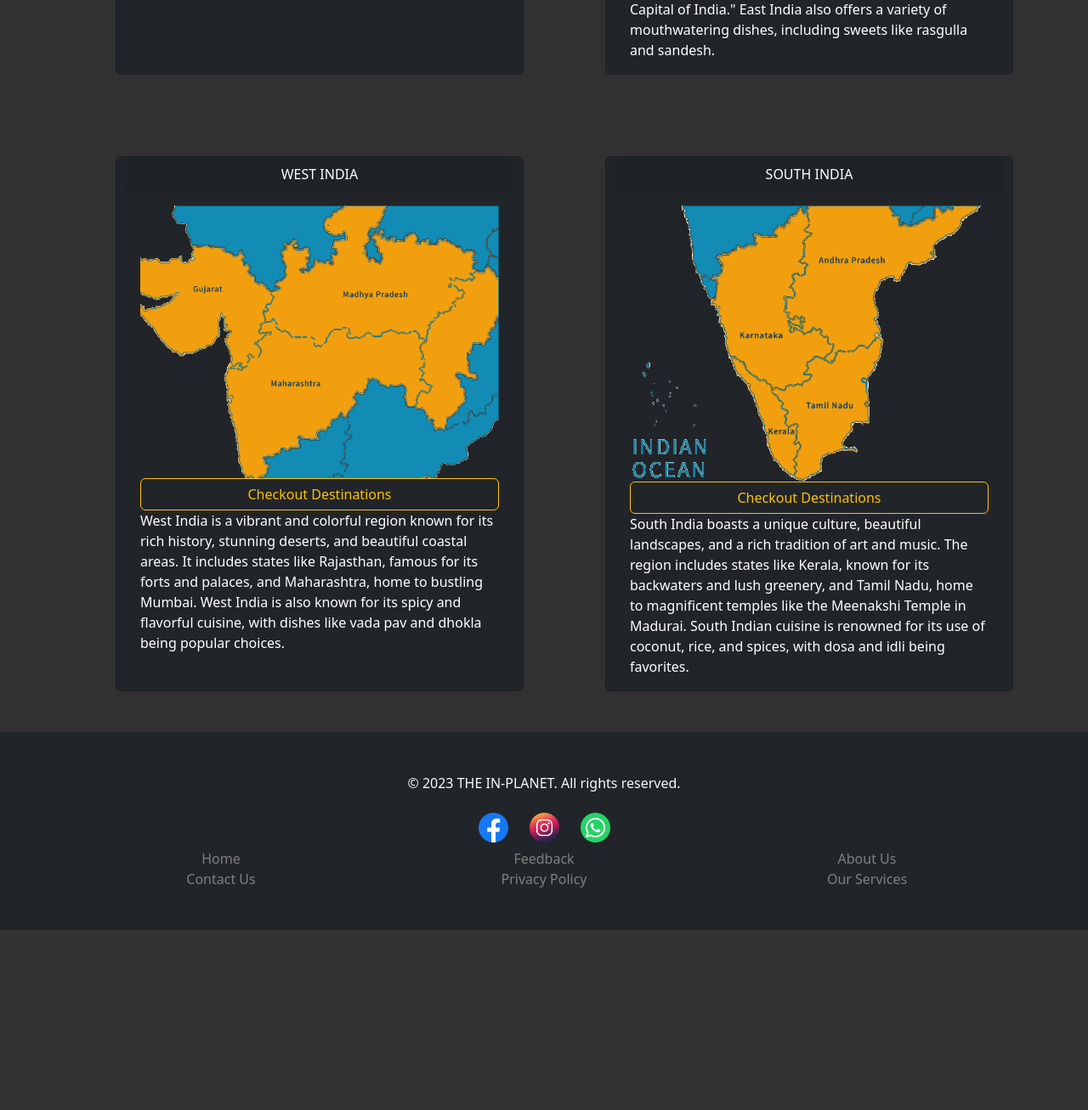
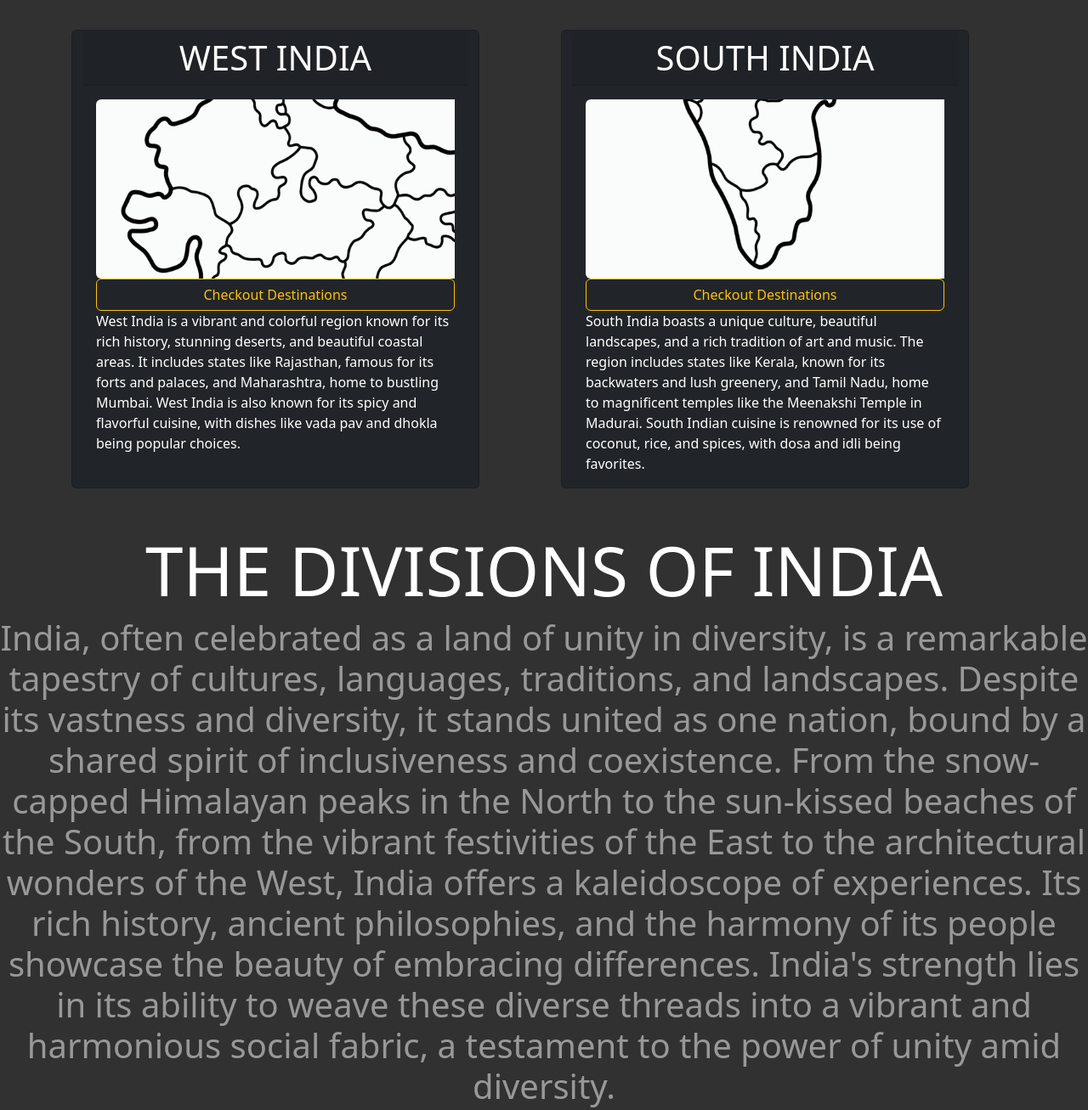
Before and after one commit to VidhuPrakash/The_IN-Planet, a plain HTML site: page home.html in a window 1280 px wide. Shown: the part 710-2017 px from the top of the page at 85% size. Before the commit the page ends 1805 px from the top, so only its background shows below. Drawn offline with nearby package versions, Linux system fonts and the light colour scheme.

Commit message:
updation in main page

```diff
--- a/home.html
+++ b/home.html
@@ -59,22 +59,25 @@
       </div>
     </nav>
 
-    <main class="d-flex justify-content-center">
+    <main >
+      <div class="container">
+
+      </div>
       <div class="ms-5">
         <div class="row">
           <div
-            class="card text-bg-dark m-5 col-md-6 col-6"
+            class="card text-bg-dark m-5 col-md-6 col-6 col-lg-6"
             style="max-width: 30rem"
           >
-            <div class="card-header text-center">NORTH INDIA</div>
+            <div class="card-header text-center display-6">NORTH INDIA</div>
             <div class="card-body">
               <div class="col-md-12">
                 <img
-                  src="assets\N-ind\north-india.png"
+                  src="assets\N-ind\north-india.jpg"
                   class="img-fluid rounded-start"
                   alt="1"
                 />
-                <div class="d-grid gap-2">
+                <div class="d-grid gap-2 ">
                   <button type="button" class="btn btn-outline-warning">
                     <a href="north.html">Checkout Destinations</a>
                   </button>
@@ -90,18 +93,18 @@
             </div>
           </div>
           <div
-            class="card text-bg-dark m-5 col-md-6 col-6"
+            class="card text-bg-dark m-5 col-md-6 col-6 col-lg-6"
             style="max-width: 30rem"
           >
-            <div class="card-header text-center">EAST INDIA</div>
+            <div class="card-header text-center display-6">EAST INDIA</div>
             <div class="card-body">
               <div class="col-md-12">
                 <img
-                  src="assets\E-ind\Eind.png"
+                  src="assets\E-ind\Eind.jpg"
                   class="img-fluid rounded-start"
                   alt="2"
                 />
-                <div class="d-grid gap-2">
+                <div class="d-grid gap-2 ">
                   <button type="button" class="btn btn-outline-warning">
                     <a href="east.html">Checkout Destinations</a>
                   </button>
@@ -121,18 +124,18 @@
         </div>
         <div class="row">
           <div
-            class="card text-bg-dark m-5 col-md-6 col-6"
+            class="card text-bg-dark m-5 col-md-6 col-6 col-lg-6"
             style="max-width: 30rem"
           >
-            <div class="card-header text-center">WEST INDIA</div>
+            <div class="card-header text-center display-6 ">WEST INDIA</div>
             <div class="card-body">
               <div class="col-md-12">
                 <img
-                  src="assets\W-ind\wind.png"
+                  src="assets\W-ind\wind.jpg"
                   class="img-fluid rounded-start"
                   alt="3"
                 />
-                <div class="d-grid gap-2">
+                <div class="d-grid gap-2 ">
                   <button type="button" class="btn btn-outline-warning">
                     <a href="west.html">Checkout Destinations</a>
                   </button>
@@ -149,19 +152,19 @@
             </div>
           </div>
           <div
-            class="card text-bg-dark m-5 col-md-6 col-6"
+            class="card text-bg-dark m-5 col-md-6 col-6 col-lg-6"
             style="max-width: 30rem"
           >
-            <div class="card-header text-center">SOUTH INDIA</div>
+            <div class="card-header text-center display-6">SOUTH INDIA</div>
             <div class="card-body">
               <div class="col-md-12">
                 <img
-                  src="assets\S-ind\sind.png"
+                  src="assets\S-ind\sind.jpg"
                   class="img-fluid rounded-start"
                   alt="4"
                 />
               </div>
-              <div class="d-grid gap-2">
+              <div class="d-grid gap-2 ">
                 <button type="button" class="btn btn-outline-warning">
                   <a href="south.html">Checkout Destinations</a>
                 </button>
@@ -178,6 +181,25 @@
           </div>
         </div>
       </div>
+      <h3
+      class="display-1 text-center text-sm-center text-lg-center text-white"
+    >
+      THE DIVISIONS OF INDIA
+    </h3>
+    <p class=" text-center text-sm-center text-lg-center text-white-50 display-6 ">
+      India, often celebrated as a land of unity in diversity, is a
+      remarkable tapestry of cultures, languages, traditions, and
+      landscapes. Despite its vastness and diversity, it stands united as
+      one nation, bound by a shared spirit of inclusiveness and coexistence.
+      From the snow-capped Himalayan peaks in the North to the sun-kissed
+      beaches of the South, from the vibrant festivities of the East to the
+      architectural wonders of the West, India offers a kaleidoscope of
+      experiences. Its rich history, ancient philosophies, and the harmony
+      of its people showcase the beauty of embracing differences. India's
+      strength lies in its ability to weave these diverse threads into a
+      vibrant and harmonious social fabric, a testament to the power of
+      unity amid diversity.
+    </p>
     </main>
 
     <footer class="bg-dark text-light text-center p-5">
```
Also changed, not shown: assets/E-ind/Eind.jpg (added), assets/E-ind/Eind.png (deleted), assets/N-ind/north-india.jpg (added), assets/N-ind/north-india.png (deleted), assets/S-ind/sind.jpg (added), assets/S-ind/sind.png (deleted), assets/W-ind/wind.jpg (added), assets/W-ind/wind.png (deleted), assets/cul1.jpeg (added), assets/cul2.jpg (added), assets/cul3.jpeg (added), assets/cul4.jpeg (added), assets/cul5.jpeg (added), assets/cul6.jpeg (added), 1 more files, 1 other file.
